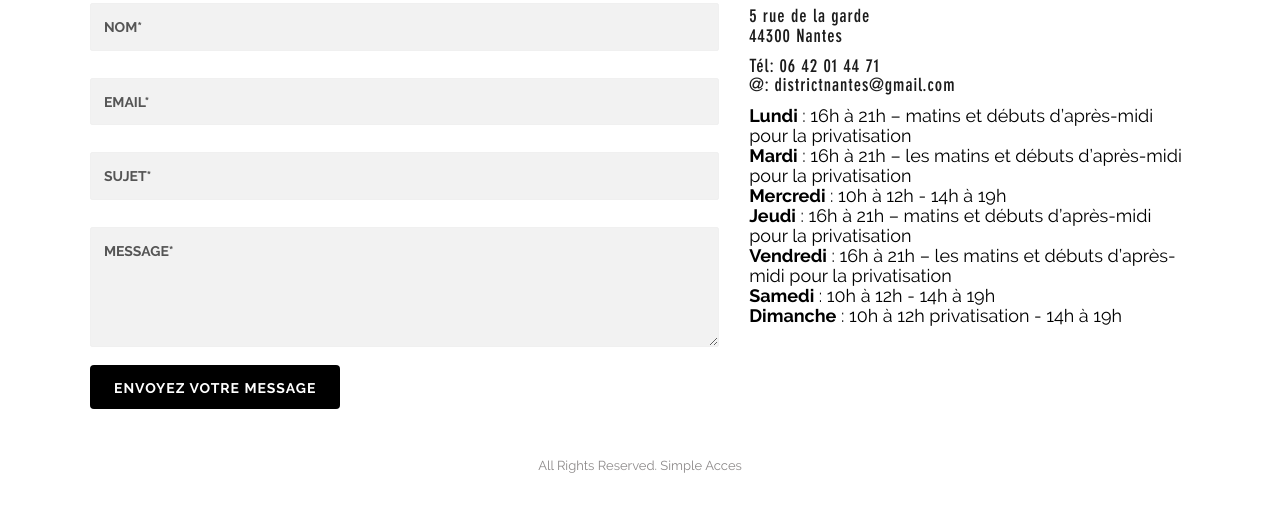
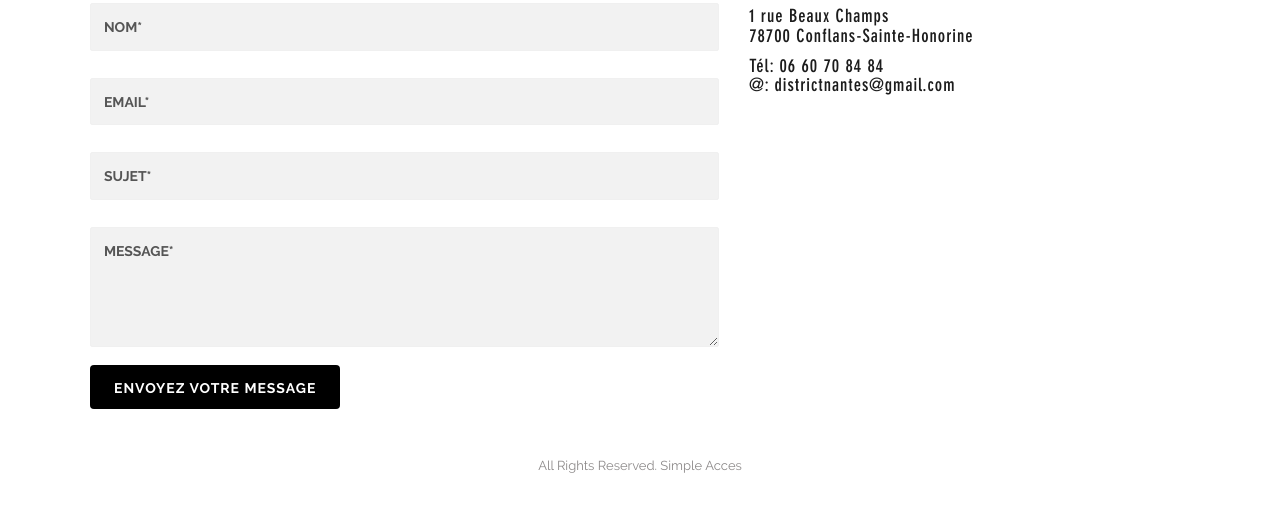
Before and after one commit to district78/district78Opening, a plain HTML site: page index.html in a window 1280 px wide. Shown: the part 1696-2203 px from the top of the page. Drawn offline with Linux system fonts and the light colour scheme; a script that the page names is missing; a web font is replaced by a local one.

Commit message:
Octoboot - Tue Feb 18 2020 13:57:33 GMT+0100 (CET)

```diff
--- a/index.html
+++ b/index.html
@@ -137,22 +137,13 @@ ContactEZ-NOUS</h3>
 
 <p> <img alt="District44" class="logo-small" src="images/logodistrict44_long_29.jpg" title="District44" style="" /></p>
 
-<h4>5 rue de la garde<br />
-44300 Nantes</h4>
+<h4>1 rue Beaux Champs<br />
+78700 Conflans-Sainte-Honorine</h4>
 
 <h4></h4>
 
-<h4>Tél: 06 42 01 44 71<br />
+<h4>Tél: 06 60 70 84 84<br />
 @: districtnantes@gmail.com</h4>
-
-<p><strong>Lundi</strong> : 16h à 21h – matins et débuts d’après-midi pour la privatisation<br />
-<strong>Mardi</strong> : 16h à 21h – les matins et débuts d’après-midi pour la privatisation<br />
-<strong>Mercredi</strong> : 10h à 12h - 14h à 19h<br />
-<strong>Jeudi</strong> : 16h à 21h – matins et débuts d’après-midi pour la privatisation<br />
-<strong>Vendredi</strong> : 16h à 21h – les matins et débuts d’après-midi pour la privatisation<br />
-<strong>Samedi</strong> : 10h à 12h - 14h à 19h<br />
-<strong>Dimanche</strong> : 10h à 12h privatisation - 14h à 19h</p>
-
 <address>
 <p></p>
 </address>
@@ -198,4 +189,5 @@ ContactEZ-NOUS</h3>
         <script type="text/javascript" src="js/wow.min.js"></script>
         <script type="text/javascript" src="js/scripts.js"></script>
 <div style="background-color: rgb(255, 255, 255); border: 1px solid rgb(204, 204, 204); box-shadow: rgba(0, 0, 0, 0.2) 2px 2px 3px; position: absolute; transition: visibility 0s linear 0.3s, opacity 0.3s linear 0s; opacity: 0; visibility: hidden; z-index: 2000000000; left: 0px; top: -10000px;"><div style="width: 100%; height: 100%; position: fixed; top: 0px; left: 0px; z-index: 2000000000; background-color: rgb(255, 255, 255); opacity: 0.05;"></div><div style="border: 11px solid transparent; width: 0px; height: 0px; position: absolute; pointer-events: none; margin-top: -11px; z-index: 2000000000;"></div><div style="border: 11px solid transparent; width: 0px; height: 0px; position: absolute; pointer-events: none; margin-top: -11px; z-index: 2000000000;"></div><div style="z-index: 2000000000; position: relative;"><iframe title="Test recaptcha" src="bframe.html" name="c-i6at9vr6qyjr" frameborder="0" scrolling="no" sandbox="allow-forms allow-popups allow-same-origin allow-scripts allow-top-navigation allow-modals allow-popups-to-escape-sandbox" style="width: 100%; height: 100%;"></iframe></div></div>
+
 </body></html>
```
